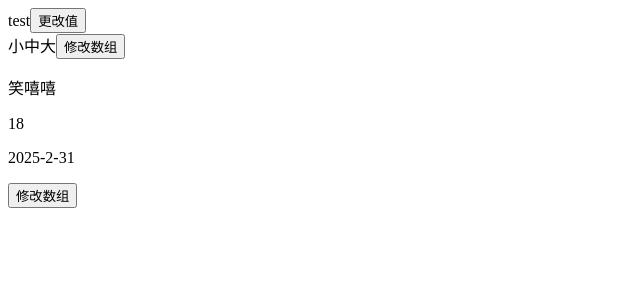
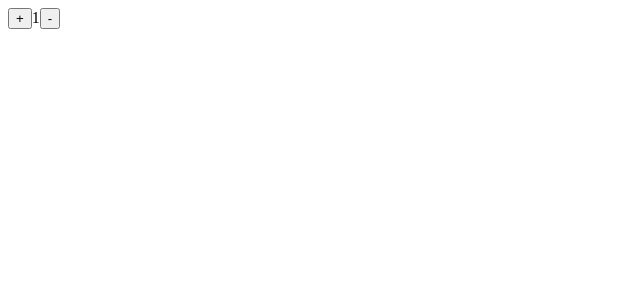
Before and after one commit to NtoStudy/react-dom, a React (Vite) app: page / in a window 1280 px wide. Shown: the top 300 px of the page, without its empty margins (0-640 px from the left). Built offline with nearby package versions, Linux system fonts and the light colour scheme.

Commit message:
:sparkles: feat:useReducerHook

```diff
--- /dev/null
+++ b/src/UseReducerTest.tsx
@@ -0,0 +1,34 @@
+import {useReducer} from "react";
+
+const UseReducerTest = () => {
+  const initState = {
+    count: -1
+  }
+  type State = typeof initState
+  const initFn = (state: State) => {
+    console.log(state)
+
+    return {count: Math.abs(state.count)}
+  }
+  const reducer = (state: State, action:{type:'add' | 'minus'}) => {
+    switch (action.type) {
+      case 'add':
+        return {count: state.count + 1}
+      case 'minus':
+        return {count: state.count - 1}
+      default:
+        return state
+    }
+  }
+  const [state, dispatch] = useReducer(reducer, initState, initFn)
+  // reducer默认不执行 , initState是默认值   initFn执行一次 可选
+  return (
+    <div>
+      <button onClick={() => dispatch({type: 'add'})}>+</button>
+      {state.count}
+      <button onClick={() => dispatch({type: 'minus'})}>-</button>
+    </div>
+  );
+};
+
+export default UseReducerTest;
--- a/src/main.tsx
+++ b/src/main.tsx
@@ -1,5 +1,5 @@
 import { createRoot } from 'react-dom/client'
-import App from './UseStateTest.tsx'
+import App from './UseReducerTest.tsx'
 
 createRoot(document.getElementById('root')!).render(
     <App />
```
